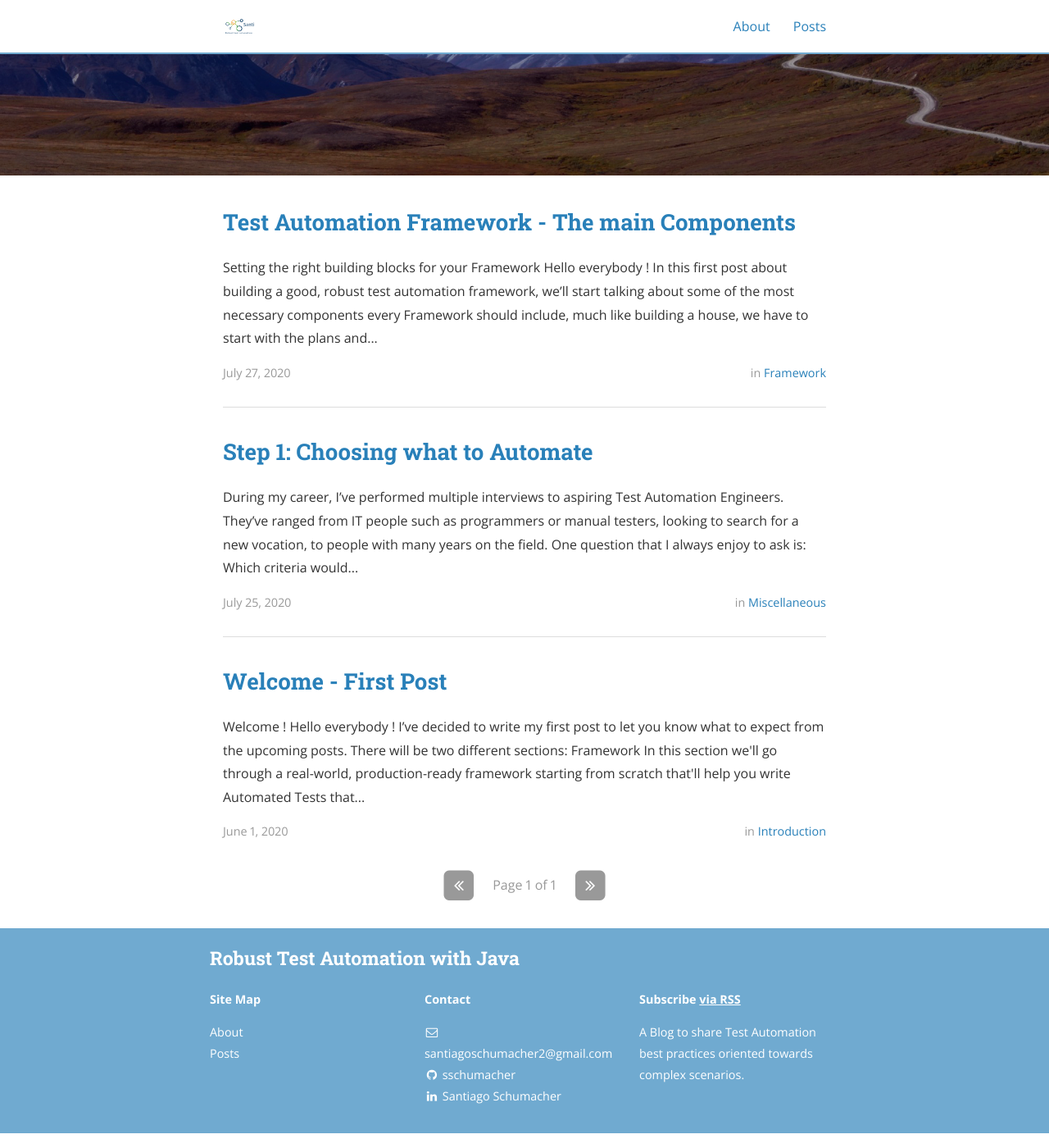
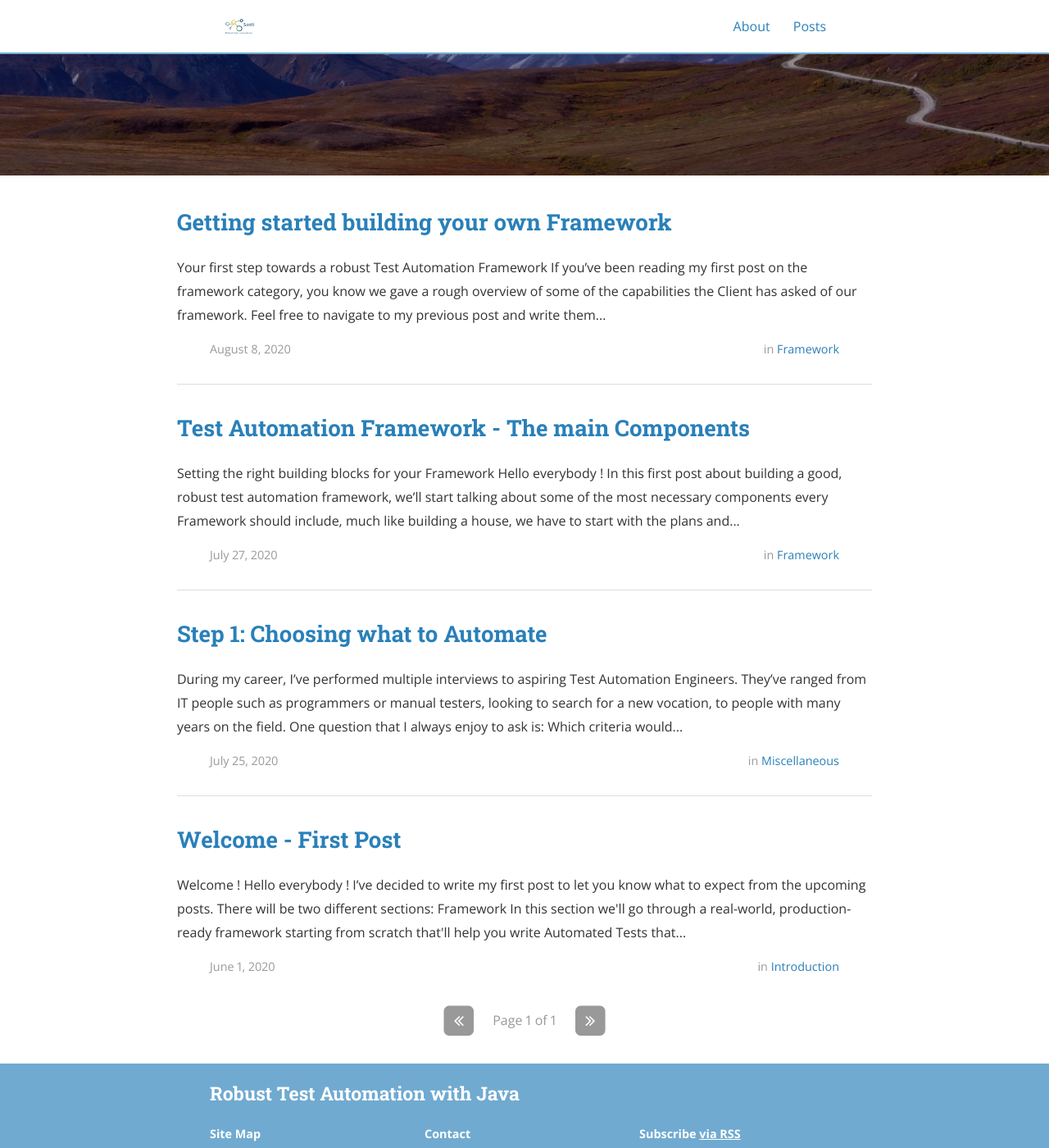
Before and after one commit to santiautomation/santiautomation.github.io, a Jekyll site: the page built from index.html, in a window 1280 px wide and 1400 px high, scrolled down 377 px. Shown: the whole window at 82% size. Built offline with Jekyll 4.4.1, drawn with Linux system fonts in a browser that asks for light colours; nearby versions of some CDN libraries; the list of posts is cut into pages by our own code.

Commit message:
New Post: First steps

```diff
--- a/_includes/footer.html
+++ b/_includes/footer.html
@@ -52,6 +52,8 @@
 <script src="//cdnjs.cloudflare.com/ajax/libs/lightbox2/2.11.1/js/lightbox.min.js"></script>
 <script src="//unpkg.com/popper.js@1"></script>
 <script src="//unpkg.com/tippy.js@5"></script>
+<script src="/js/clipboard.min.js"></script>
+<script src="/js/codeselect.js"></script>
 
 <script type="text/javascript">
 $(document).ready(function() {
--- /dev/null
+++ b/_posts/2020-08-09-First Steps.md
@@ -0,0 +1,208 @@
+---
+layout: post
+title:  "Getting started building your own Framework"
+date:   2020-08-08T14:25:52-05:00
+author: Santiago L. Schumacher
+categories: framework
+---
+
+<h1>Your first step towards a robust Test Automation Framework</h1>
+
+If you've been reading my first post on the framework category, you know we gave a rough overview of some of the capabilities the Client has asked of our framework.
+Feel free to navigate to my previous post and write them down if it'll help you follow along my postings.
+
+This time around we'll go ahead and get started with a little coding.
+
+<h3>Requirements</h3>
+<ol>
+  <li>Java: Make sure <a href='https://java.com/en/download/help/download_options.xml'>Java is correctly installed in your System</a>. We need to install the development kit (JDK). Remember to
+  confirm it was correctly installed by opening a Command line console and typying <code>java -version</code></li>
+  <li>Your favorite IDE. Personally, I use <a href='https://www.eclipse.org/downloads/'>Eclipse</a> out of habit, but most developers lately have been inclining towards <a href='https://www.jetbrains.com/idea/download/'>IntelliJ IDEA</a></li>
+  <li>Start a Repository. Being able to keep track of changes and work efficiently in teams is fundamental. GIT is the go-to choice here</li>
+</ol>
+
+<br/>
+Create a new <strong>Maven</strong> project. When prompted to select an Archetype, for now we will stick with <code>maven-archetype-quickstart</code> as it will give you the structure we need.
+<br/>
+At this point your Project looks something like this:
+
+<br/>
+![Project structure after first step](/assets/images/MavenQuickstartArchetypeProject.PNG)
+<br/>
+
+We will add all the code relevant to the Framework, such as the Loggers, a Base Test for the pre-post test configurations, listeners, utils, retry analyzers etc. in the <code>src/main/java</code> package.
+The  <code>src/main/test</code> package will only contain the Tests and Page Objects.
+
+Don't sweat it if at this point you read a bunch of words you're not familiar with as we will be explaining each one.
+
+Open the maven's pom.xml file.
+Let's copy the following content there for now (we will circle back to the file to add more things are needed)
+
+
+{% highlight XML %}
+<project xmlns="http://maven.apache.org/POM/4.0.0"
+	xmlns:xsi="http://www.w3.org/2001/XMLSchema-instance"
+	xsi:schemaLocation="http://maven.apache.org/POM/4.0.0 http://maven.apache.org/xsd/maven-4.0.0.xsd">
+	<modelVersion>4.0.0</modelVersion>
+	<groupId>io.github.santiautomation</groupId> <!-- Replace with your company/project names! -->
+	<artifactId>santi-test-framework</artifactId>
+	<version>1.0.0</version>
+	<packaging>jar</packaging>
+
+	<properties>
+		<project.build.sourceEncoding>UTF-8</project.build.sourceEncoding>
+		<project.reporting.outputEncoding>UTF-8</project.reporting.outputEncoding>
+		<log4j.version>2.13.0</log4j.version> <!-- Putting repeated versions as a property makes for easier changes  -->
+	</properties>
+
+	<dependencies>
+		<dependency> <!-- Contains many awesome Utilities classes and Object definitions -->
+			<groupId>com.google.guava</groupId>
+			<artifactId>guava</artifactId>
+			<version>28.1-jre</version>
+		</dependency>
+
+		<dependency> <!-- Needed for the WebDriverManager -->
+			<groupId>org.apache.httpcomponents</groupId>
+			<artifactId>httpclient</artifactId>
+			<version>4.5.11</version>
+		</dependency>
+
+		<dependency>
+			<groupId>org.testng</groupId>
+			<artifactId>testng</artifactId>
+			<version>7.1.0</version>
+		</dependency>
+
+		<dependency> <!-- Logging Facade that we can use with Log4J -->
+		    <groupId>org.slf4j</groupId>
+		    <artifactId>slf4j-log4j12</artifactId>
+		    <version>1.7.30</version>
+		    <scope>test</scope>
+		</dependency>
+
+		<dependency> <!-- Loggers ! -->
+			<groupId>org.apache.logging.log4j</groupId>
+			<artifactId>log4j-api</artifactId>
+			<version>${log4j.version}</version>
+		</dependency>
+		<dependency>
+			<groupId>org.apache.logging.log4j</groupId>
+			<artifactId>log4j-core</artifactId>
+			<version>${log4j.version}</version>
+		</dependency>
+
+		<dependency> <!-- Needed for API testing -->
+			<groupId>io.rest-assured</groupId>
+			<artifactId>rest-assured</artifactId>
+			<version>4.2.0</version>
+			<exclusions>
+				<exclusion>
+					<groupId>org.apache.httpcomponents</groupId>
+					<artifactId>httpclient</artifactId>
+				</exclusion>
+			</exclusions>
+		</dependency>
+
+		<dependency>
+			<groupId>org.seleniumhq.selenium</groupId>
+			<artifactId>selenium-java</artifactId>
+			<version>4.0.0-alpha-4</version> <!-- Use this one or replace with the latest stable version -->
+		</dependency>
+
+		<dependency> <!-- Mobile Testing -->
+			<groupId>io.appium</groupId>
+			<artifactId>java-client</artifactId>
+			<version>7.3.0</version>
+			<exclusions> <!-- To make sure we are getting the dependencies from only one place. Saves you a lot of headaches later -->
+				<exclusion>
+					<groupId>org.seleniumhq.selenium</groupId>
+					<artifactId>selenium-support</artifactId>
+				</exclusion>
+				<exclusion>
+					<groupId>org.apache.httpcomponents</groupId>
+					<artifactId>httpclient</artifactId>
+				</exclusion>
+				<exclusion>
+					<groupId>org.seleniumhq.selenium</groupId>
+					<artifactId>selenium-api</artifactId>
+				</exclusion>
+				<exclusion>
+					<groupId>org.seleniumhq.selenium</groupId>
+					<artifactId>selenium-java</artifactId>
+				</exclusion>
+			</exclusions>
+		</dependency>
+
+		<dependency>
+			<groupId>io.github.bonigarcia</groupId>
+			<artifactId>webdrivermanager</artifactId>
+			<version>3.8.1</version>
+			<exclusions>
+				<exclusion>
+					<groupId>org.apache.httpcomponents</groupId>
+					<artifactId>httpclient</artifactId>
+				</exclusion>
+			</exclusions>
+		</dependency>
+	</dependencies>
+
+	<build>
+		<resources>
+			<resource>
+				<directory>src/main/resources</directory>
+				<filtering>true</filtering>
+			</resource>
+		</resources>
+		<plugins>
+			<plugin>
+				<groupId>org.apache.maven.plugins</groupId>
+				<artifactId>maven-resources-plugin</artifactId>
+				<version>3.1.0</version>
+				<configuration>
+					<encoding>UTF-8</encoding>
+				</configuration>
+			</plugin>
+			<plugin>
+				<artifactId>maven-surefire-plugin</artifactId>
+				<version>2.22.2</version>
+				<configuration>
+					<suiteXmlFiles>
+						<suiteXmlFile>src/test/resources/testng.xml</suiteXmlFile>
+					</suiteXmlFiles>
+				</configuration>
+			</plugin>
+			<plugin>
+				<artifactId>maven-compiler-plugin</artifactId>
+				<version>3.8.1</version>
+				<configuration>
+					<source>11</source> <!-- Replace with Java version -->
+					<target>11</target>
+				</configuration>
+			</plugin>
+		</plugins>
+	</build>
+
+	<!-- profiles -->
+	<profiles>
+		<profile>
+			<id>qa-blaze</id>
+			<properties>
+				<url>http://demoblaze.com/</url> <!-- This value is dynamically replaced in your properties file depending on your selected Profile. -->
+			</properties>
+			<activation>
+				<activeByDefault>true</activeByDefault>
+			</activation>
+		</profile>
+		<profile>
+			<id>prod-blaze</id>
+			<properties>
+				<url>http://productionurl.com/</url> <!-- Replace with website you're testing -->
+			</properties>
+		</profile>
+	</profiles>
+</project>
+
+{% endhighlight %}
+
+Head over to my next post so we can finally run a Selenium WebDriver instance and get things more interesting !
--- a/_sass/_layout.scss
+++ b/_sass/_layout.scss
@@ -217,7 +217,7 @@ pre code.hljs {
 	// Remove this to make header scrollable again
 	margin-top: 66px;
 	.wrapper {
-		@include outer-container;
+		@include outer-container(55em);
 		padding: 1em;
 	}
 	/*
@@ -368,6 +368,18 @@ pre code.hljs {
 	}
 }
 
+.btn-copy-code {
+    color: #212529;
+    padding-right: 5px;
+    background: #dededc;
+    border: 0;
+    font-size: 14px;
+    &:hover {
+      cursor: pointer;
+      color: #3292a6;
+    }
+  }
+
 /*
 *	Footer
 */
--- /dev/null
+++ b/js/codeselect.js
@@ -0,0 +1,24 @@
+// adapted from https://stackoverflow.com/a/48078807/1217368
+$(document).ready(function() {
+   $('.highlight').each(function(i) {
+      if (!$(this).parent().hasClass('no-select-button')) {
+
+        // create an id for the current code section
+        var currentId = "codeblock" + (i + 1);
+
+        // find the code section and add the id to it
+        var codeSection = $(this).find('code');
+        codeSection.attr('id', currentId);
+
+        // now create the button, setting the clipboard target to the id
+        var btn = document.createElement('a');
+        btn.setAttribute('type', 'btn');
+        btn.setAttribute('class', 'btn-copy-code');
+        btn.setAttribute('data-clipboard-target', '#' + currentId);
+        btn.innerHTML = '<i class="far fa-file-code fa-2x"></i>&nbsp;&nbsp;Copy to clipboard';
+        this.insertBefore(btn, this.firstChild);
+      }
+    });
+
+    new ClipboardJS('.btn-copy-code');
+  });
```
Also changed, not shown: _includes/copy.html (added, +9 -0 lines), assets/images/MavenQuickstartArchetypeProject.PNG (added), js/clipboard.min.js (added).
